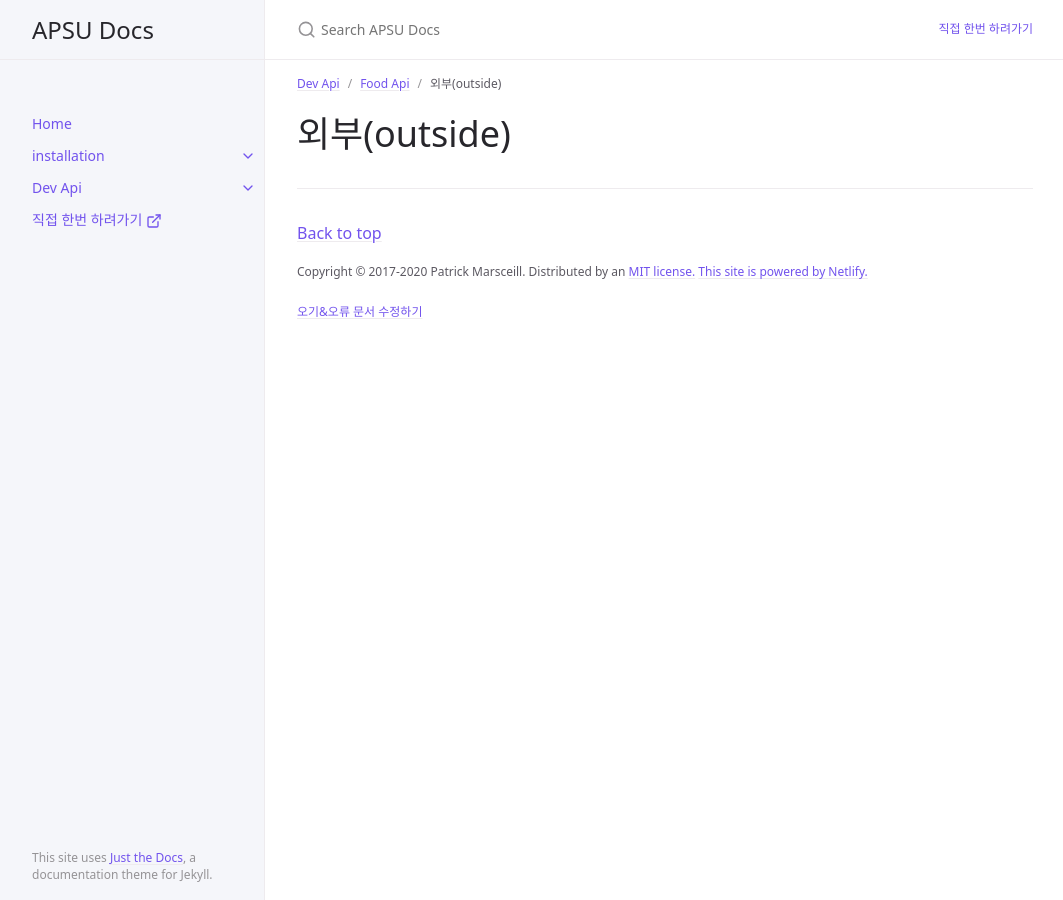
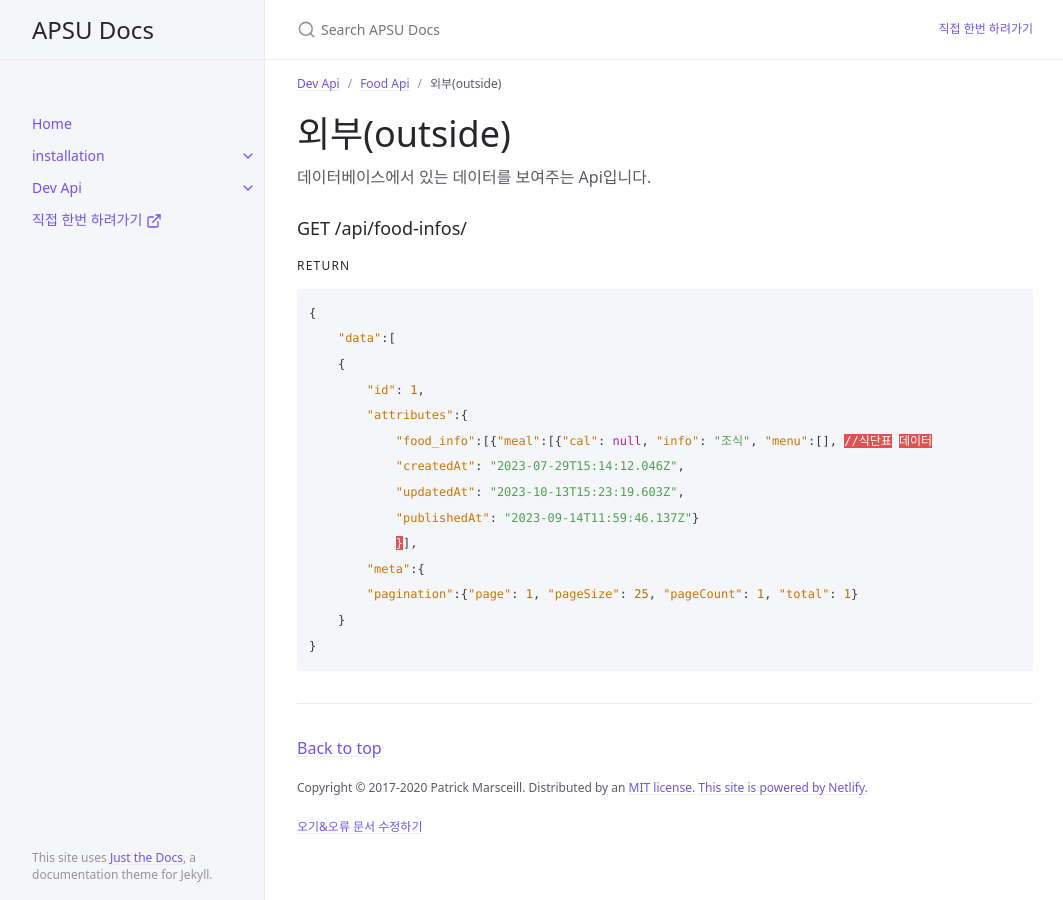
Before and after one commit to INMD1-Repo/APSU-docs, a Jekyll site: the page built from docs/dev/Food/outside.md, in a window 1280 px wide. Shown: the whole page, without its empty margins (107-1170 px from the left). Built offline with Jekyll 4.4.1, drawn with Linux system fonts in a browser that asks for light colours; cached includes are drawn as plain includes.

````diff
--- a/docs/dev/Food/outside.md
+++ b/docs/dev/Food/outside.md
@@ -5,3 +5,24 @@ grand_parent: Dev Api
 parent: Food Api
 ---
 # 외부(outside)
+데이터베이스에서 있는 데이터를 보여주는 Api입니다.
+
+### GET /api/food-infos/
+
+#### Return
+```json
+{
+    "data":[
+    {
+        "id": 1,
+        "attributes":{
+            "food_info":[{"meal":[{"cal": null, "info": "조식", "menu":[], //식단표 데이터
+            "createdAt": "2023-07-29T15:14:12.046Z",
+            "updatedAt": "2023-10-13T15:23:19.603Z",
+            "publishedAt": "2023-09-14T11:59:46.137Z"}
+            }],
+        "meta":{
+        "pagination":{"page": 1, "pageSize": 25, "pageCount": 1, "total": 1}
+    }
+}
+```
````
Also changed, not shown: docs/dev/Food/inside.md (+20 -0 lines), docs/dev/Move/Move_start.md (added, +63 -0 lines).
